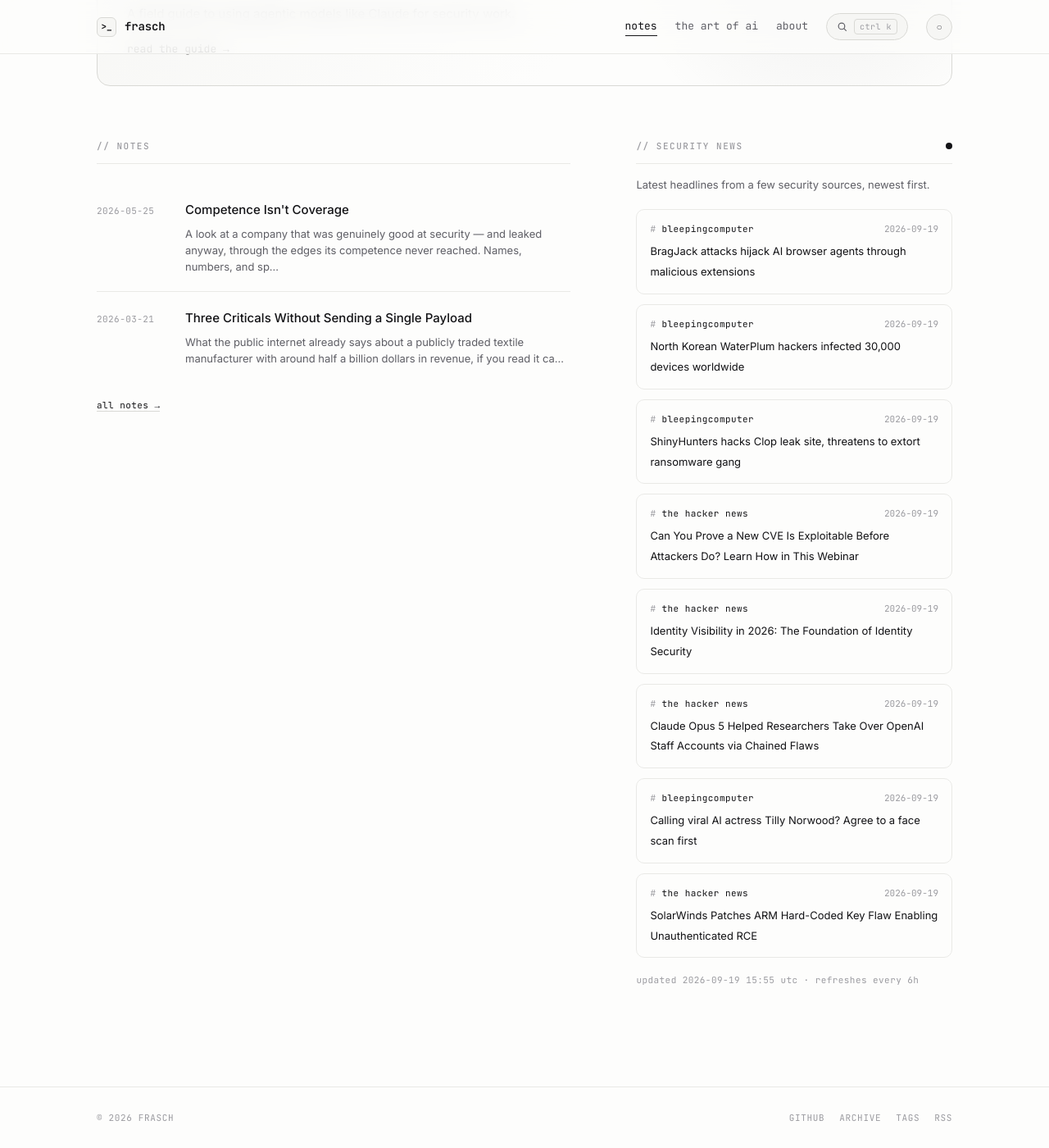
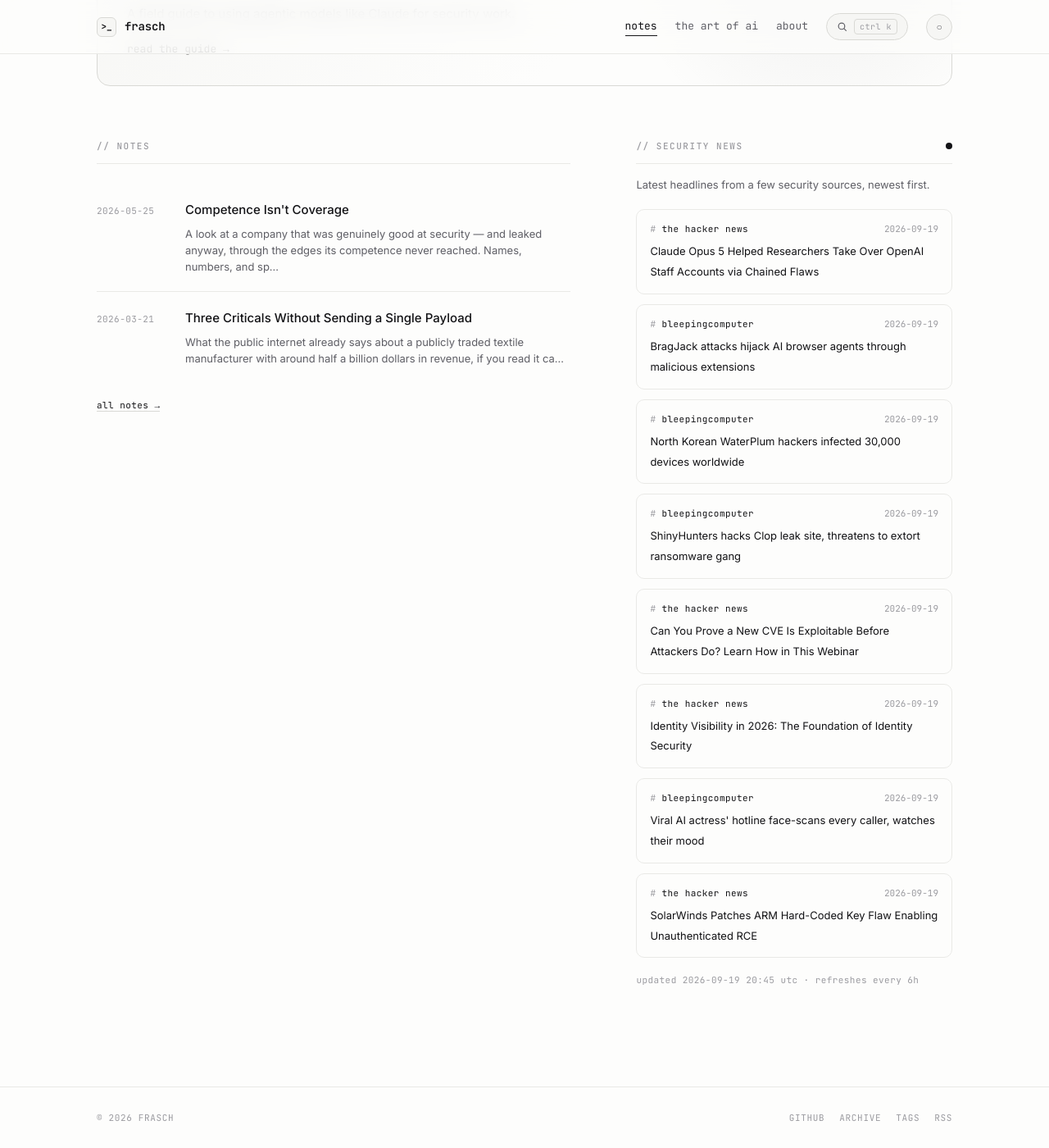
Before and after one commit to whoisfrasch/frasch, a Jekyll site: the page built from index.html, in a window 1280 px wide and 1400 px high, scrolled down 615 px. Shown: the whole window at 82% size. Built offline with Jekyll 4.4.1, drawn with Linux system fonts in a browser that asks for light colours.

Commit message:
Refresh security news feed

```diff
--- a/_data/news.json
+++ b/_data/news.json
@@ -1,6 +1,12 @@
 {
-  "updated": "2026-09-19T15:55:31Z",
+  "updated": "2026-09-19T20:45:06Z",
   "items": [
+    {
+      "source": "the hacker news",
+      "title": "Claude Opus 5 Helped Researchers Take Over OpenAI Staff Accounts via Chained Flaws",
+      "link": "https://thehackernews.com/2026/09/claude-opus-5-helped-researchers-take.html",
+      "date": "2026-09-19T18:36:53Z"
+    },
     {
       "source": "bleepingcomputer",
       "title": "BragJack attacks hijack AI browser agents through malicious extensions",
@@ -32,15 +38,9 @@
       "date": "2026-09-19T13:28:41Z"
     },
     {
-      "source": "the hacker news",
-      "title": "Claude Opus 5 Helped Researchers Take Over OpenAI Staff Accounts via Chained Flaws",
-      "link": "https://thehackernews.com/2026/09/claude-opus-5-helped-researchers-take.html",
-      "date": "2026-09-19T13:28:35Z"
-    },
-    {
       "source": "bleepingcomputer",
-      "title": "Calling viral AI actress Tilly Norwood? Agree to a face scan first",
-      "link": "https://www.bleepingcomputer.com/news/security/calling-viral-ai-actress-tilly-norwood-agree-to-a-face-scan-first/",
+      "title": "Viral AI actress' hotline face-scans every caller, watches their mood",
+      "link": "https://www.bleepingcomputer.com/news/security/viral-ai-actress-hotline-face-scans-every-caller-watches-their-mood/",
       "date": "2026-09-19T11:38:20Z"
     },
     {
```
